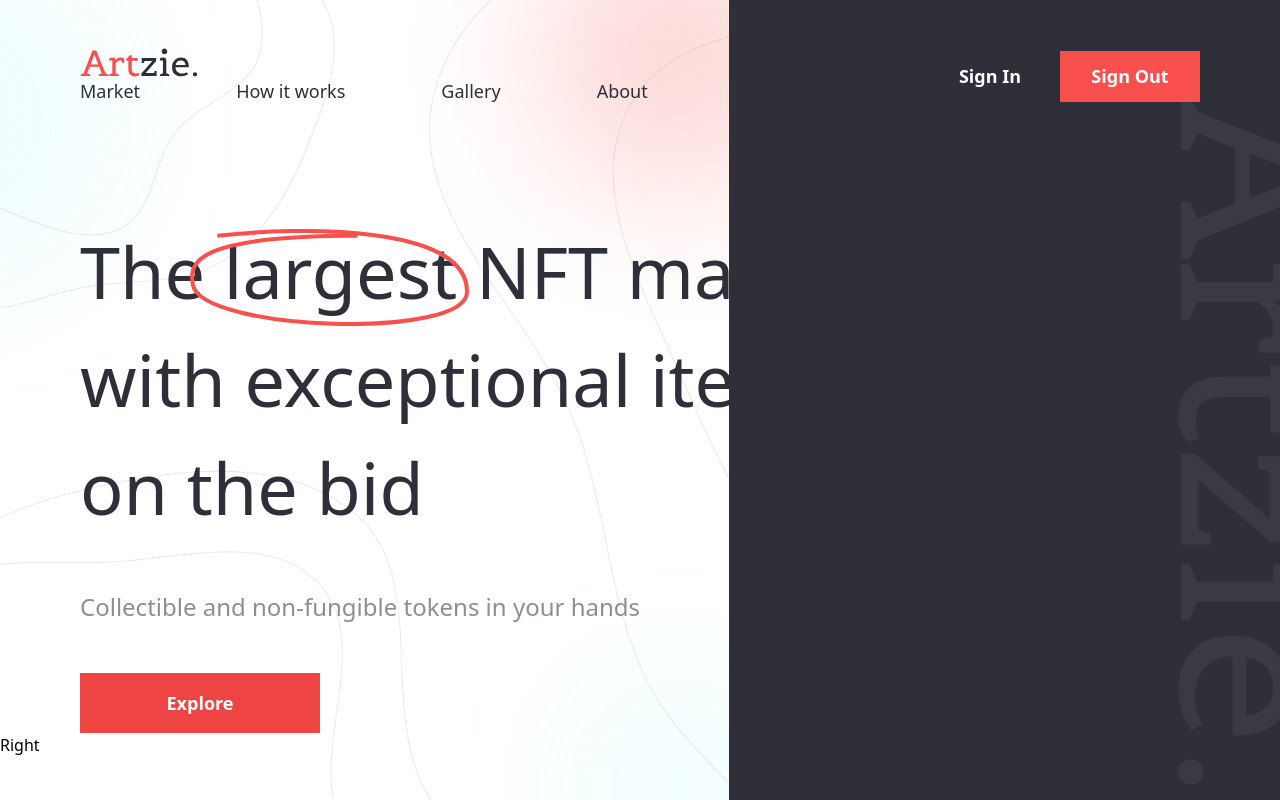
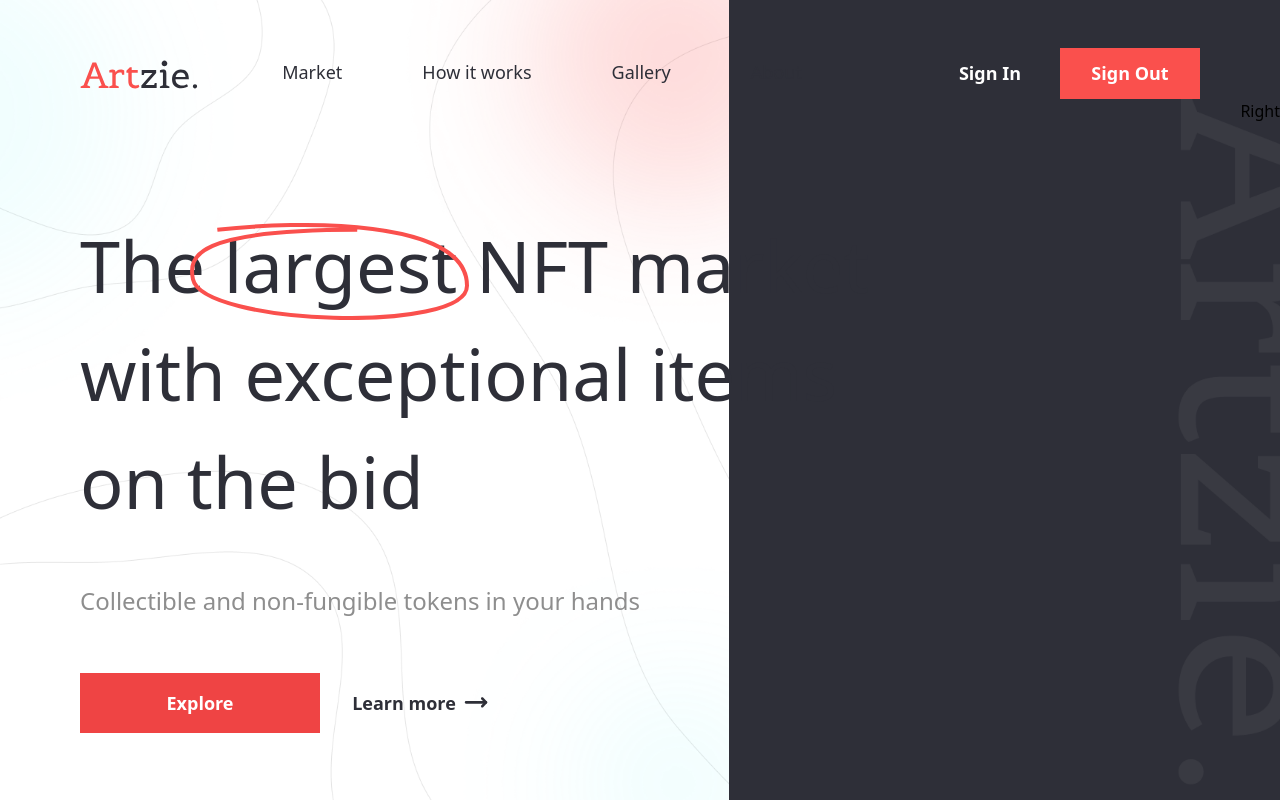
Before and after one commit to vizonIT/Artzie_HeroDesign, a website: page src/index.html in a window 1280 px wide. Drawn offline with Linux system fonts and the light colour scheme.

Commit message:
commit to code development

```diff
--- a/src/index.html
+++ b/src/index.html
@@ -10,10 +10,10 @@
 </head>
 
 <body class="main w-screen h-screen">
-  <div class="narvbar mx-20 flex items-center justify-between gap-7 pt-12">
-    <div class="leftnarv flex-row justify-center">
-      <img src="/src/image/Artzie..svg" alt="">
-      <div class="narvlinks hidden md:flex items-center justify-between gap-24">
+  <div class="narvbar mx-20 flex items-center justify-between gap-5 pt-12">
+    <div class="leftnarv flex-row justify-between gap-20">
+      <img src="/src/image/Artzie..svg" alt="" class="logo inline-flex pr-20">
+      <div class="narvlinks hidden lg:inline-flex items-center justify-between gap-20">
         <a href="#" class="text-[#2E2F38] text-lg font-medium hover:text-[#8E8E8E]">Market</a>
         <a href="#" class="text-[#2E2F38] text-lg font-medium hover:text-[#8E8E8E]">How it works</a>
         <a href="#" class="text-[#2E2F38] text-lg font-medium hover:text-[#8E8E8E]">Gallery</a>
@@ -25,10 +25,9 @@
       <button class="signOut w-[140px] p-3 bg-[#FA504D] text-[#FFF] text-[18px] font-bold">Sign Out</button>
     </div>
   </div>
-
+  <div class="contentspace flex w-full items-start justify-between">
     <div class="mainLeft relative w-[1/3]">
       <div class="leftDesign flex flex-col justify-between w-full h-full">
-
         <div class="centerInfo ml-20 mt-[80px]">
           <div
             class="sellingvalue relative text-amber-500 sm:text-[38px] md:text-[42px] xl:text-[#2E2F38] lg:text-[72px] font-[400] max-w-[800px] h-auto mt-8">
@@ -41,7 +40,17 @@
           <div class="sellingsubtext text-[#8E8E8E] text-[24px] font-normal mt-12">
             Collectible and non-fungible tokens in your hands
           </div>
-        <button class="explore mt-12 bg-red-500 w-[240px] h-[60px] text-[#FFF] text-[18px] font-bold">Explore</button>
+
+          <!-- CTA buttons -->
+          <div class="actionbtns flex-col justify-center lg:flex-row">
+            <button
+              class="explore mt-12 bg-red-500 w-[240px] h-[60px] text-[#FFF] text-[18px] font-bold">Explore</button>
+            <div class="rightbtn inline-flex ml-7 mt-12 pt-4">
+              <button><a href="#" class="explore text-[#2E2F38] text-[18px] font-bold">Learn more</a></button>
+              <img src="/src/image/Arrow.svg" alt="" class="arrow inline-flex">
+            </div>
+          </div>
+
         </div>
 
 
@@ -52,6 +61,10 @@
       Right
     </div>
 
+  </div>
+
+
+
 </body>
 
 
```
Also changed, not shown: dist/output.css, src/image/Arrow.svg (added). Lines whose indentation alone changed are shown as unchanged.
